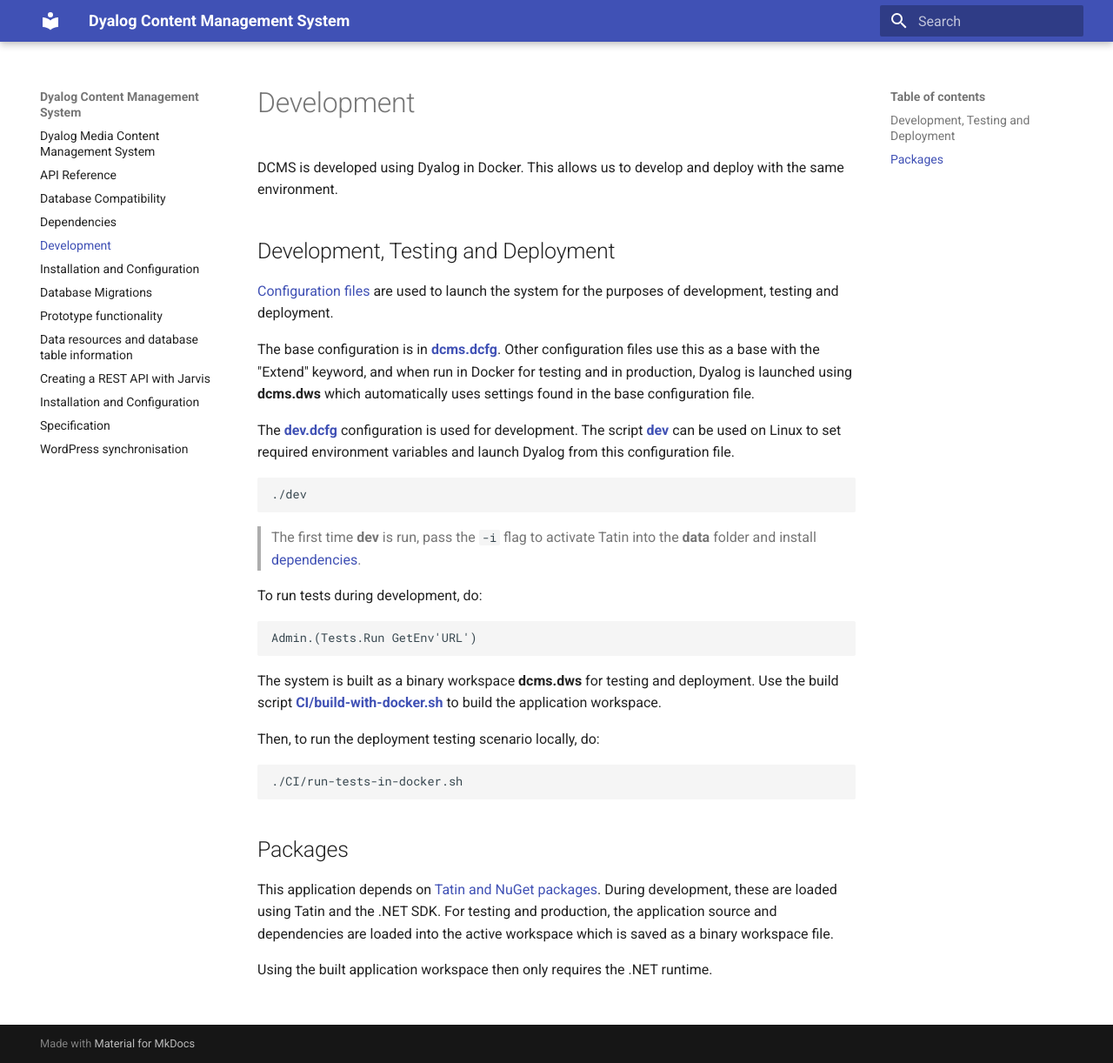
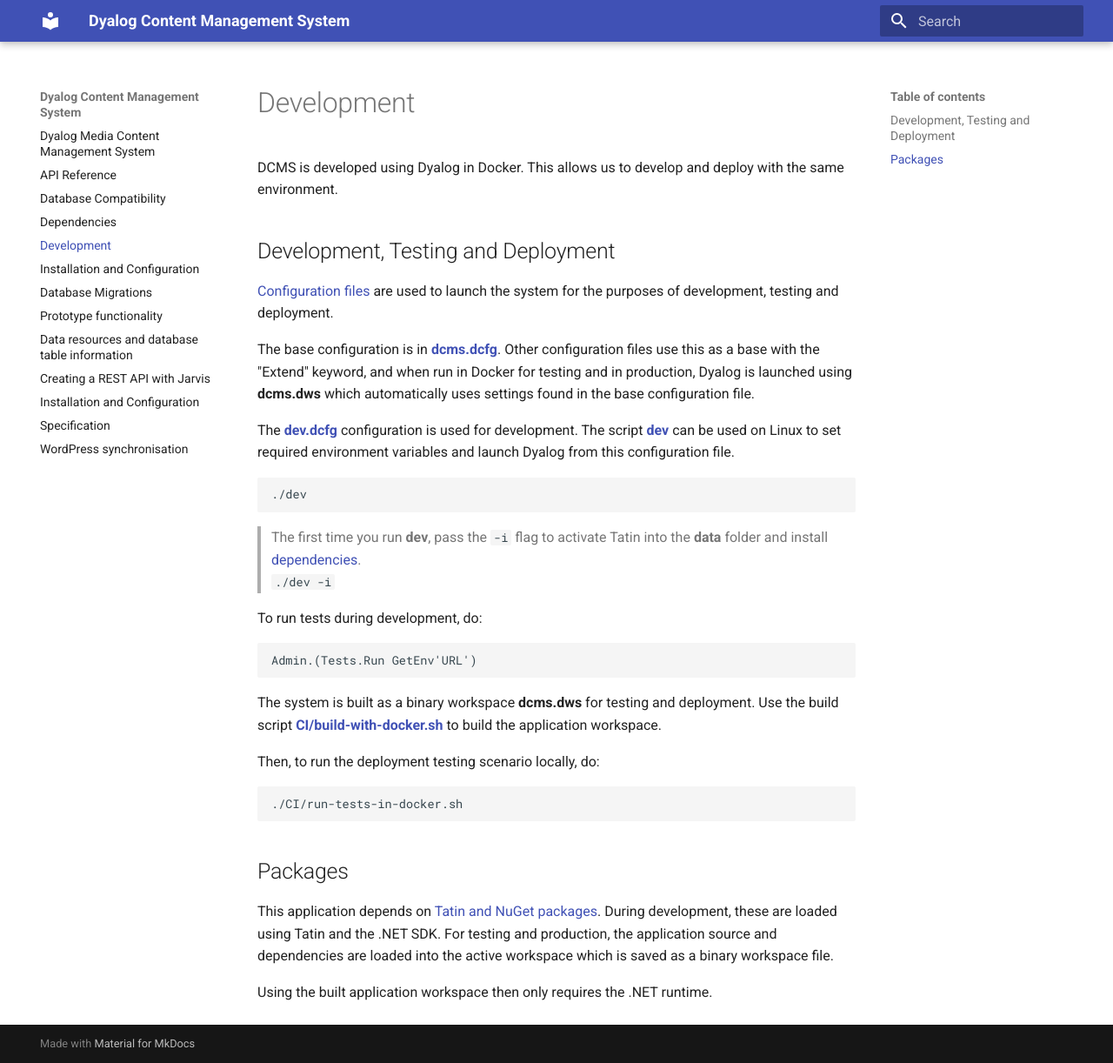
Before and after one commit to Dyalog/DCMS, an MkDocs documentation site: the page built from docs/dev.md, in a window 1280 px wide and 1222 px high. Shown: the whole window at 87% size. Built offline with MkDocs 1.6.1 and Material for MkDocs 9.7.7, drawn with Linux system fonts in a browser that asks for light colours.

Commit message:
dev dependencies setup instructions

````diff
--- a/docs/dev.md
+++ b/docs/dev.md
@@ -12,7 +12,8 @@
 ./dev
 ```
 
-> The first time **dev** is run, pass the `-i` flag to activate Tatin into the **data** folder and install [dependencies](./dependencies.md).
+> The first time you run **dev**, pass the `-i` flag to activate Tatin into the **data** folder and install [dependencies](./dependencies.md).
+> `./dev -i`
 
 To run tests during development, do:
 
````
